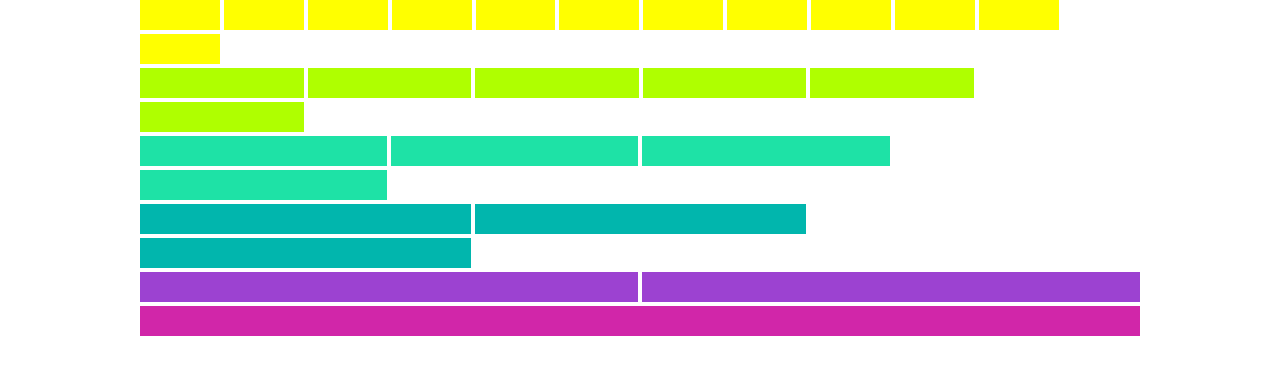
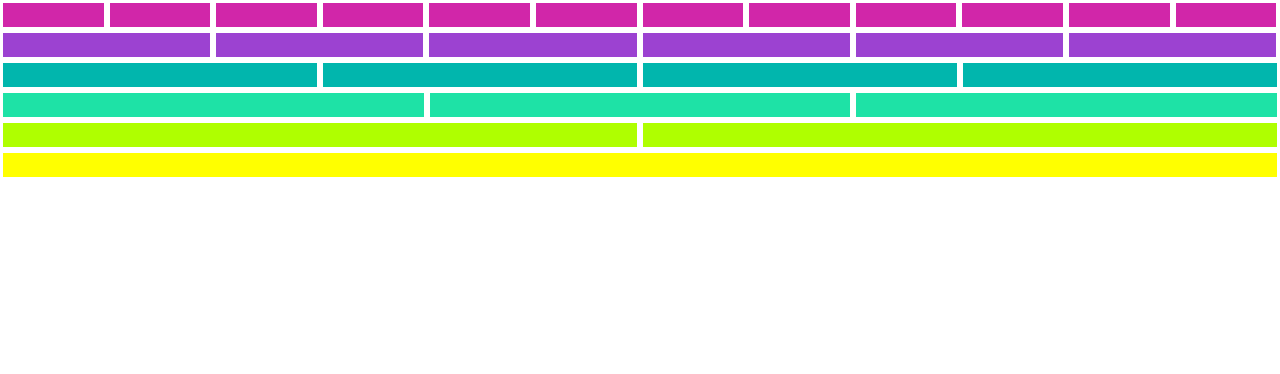
Before and after one commit to Samahara/grid-system, a plain HTML site: page index.html in a window 1280 px wide. Drawn offline with Linux system fonts and the light colour scheme.

Commit message:
ya entendí :D

```diff
--- a/css/main.css
+++ b/css/main.css
@@ -1,59 +1,69 @@
+/*para que todo quede adentro del container uso box-sizing*/
 * {
   box-sizing: border-box;
+}
+
+body {
   margin: 0;
   padding: 0;
 }
 
-#container {
-  margin: 0 auto;
-  max-width: 1000px;
+.container {
+  margin: 0 auto; /*para centrar el contenido.*/
+  max-width: 1200px; /*defino ambos width en pocentaje y pixéles*/
+  width: 100%; /*ó 1200px para hacerlo fijo.*/
+}
+
+/*Un content con espacio vacío que se agregue
+al inicio y al final de las filas*/
+.row::before,
+.row::after {
+  content: " ";
+  display: table;
+}
+
+.row::after {
+  clear: both;
+}
+
+/*Ya comienza el uso de pseudoselectores*/
+[class*="col-"] {
+  border: 3px solid white; /*se le agrega el borde y va a respetar el porcentaje total*/
+  min-height: 7px; /*tamaño estandar es 7px*/
+  float: left;
+  padding: 12px; /*espacio de los gutters*/
+}
+
+.col-1 {
+  background-color: #D126A9;
+  width: 8.33%;
+}
+
+.col-2 {
+  background-color: #9C42D1;
+  width: 16.66%;
+}
+
+.col-3 {
+  background-color: #01B6AD;
+  width: 25%;
+}
+
+.col-4 {
+  background-color: #1EE2A6;
+  width: 33.33%;
+}
+
+.col-5 {
+  width: 41.66%;
+}
+
+.col-6 {
+  background-color: #AFFF00;
+  width: 50%;
+}
+
+.col-12 {
+  background-color: #FFFF00;
   width: 100%;
 }
-
-.column-1 {
-  background-color: #D126A9;
-  display: inline-grid;
-  height: 30px;
-  width: 100%;
-}
-
-.column-2 {
-  background-color: #9C42D1;
-  display: inline-grid;
-  height: 30px;
-  width: 49.8%;
-}
-
-.column-3 {
-  background-color: #01B6AD;
-  display: inline-grid;
-  height: 30px;
-  width: 33.09%;
-}
-
-.column-4 {
-  background-color: #1EE2A6;
-  display: inline-grid;
-  height: 30px;
-  width: 24.72%;
-}
-
-.column-6 {
-  background-color: #AFFF00;
-  display: inline-grid;
-  height: 30px;
-  width: 16.36%;
-}
-
-.column-12 {
-  background-color: #FFFF00;
-  display: inline-grid;
-  height: 30px;
-  width: 7.99%;
-}
-
-.row::before, .row::after {
-  content: "";
-  display: table;
-  clear: both;
-}
--- a/index.html
+++ b/index.html
@@ -6,47 +6,75 @@
     <link rel="stylesheet" href="css/main.css">
   </head>
   <body>
-    <section id="container">
-      <div class="row">
-        <div class="column-12"></div>
-        <div class="column-12"></div>
-        <div class="column-12"></div>
-        <div class="column-12"></div>
-        <div class="column-12"></div>
-        <div class="column-12"></div>
-        <div class="column-12"></div>
-        <div class="column-12"></div>
-        <div class="column-12"></div>
-        <div class="column-12"></div>
-        <div class="column-12"></div>
-        <div class="column-12"></div>
-      </div>
-      <div class="row">
-        <div class="column-6"></div>
-        <div class="column-6"></div>
-        <div class="column-6"></div>
-        <div class="column-6"></div>
-        <div class="column-6"></div>
-        <div class="column-6"></div>
-      </div>
-      <div class="row">
-        <div class="column-4"></div>
-        <div class="column-4"></div>
-        <div class="column-4"></div>
-        <div class="column-4"></div>
-      </div>
-      <div class="row">
-        <div class="column-3"></div>
-        <div class="column-3"></div>
-        <div class="column-3"></div>
-      </div>
-      <div class="row">
-        <div class="column-2"></div>
-        <div class="column-2"></div>
-      </div>
-      <div class="row">
-        <div class="column-1"></div>
-      </div>
+    <section class"container">
+      <section class="row">
+        <section class="col-1">
+        </section>
+        <section class="col-1">
+        </section>
+        <section class="col-1">
+        </section>
+        <section class="col-1">
+        </section>
+        <section class="col-1">
+        </section>
+        <section class="col-1">
+        </section>
+        <section class="col-1">
+        </section>
+        <section class="col-1">
+        </section>
+        <section class="col-1">
+        </section>
+        <section class="col-1">
+        </section>
+        <section class="col-1">
+        </section>
+        <section class="col-1">
+        </section>
+      </section>
+      <section class="row">
+        <section class="col-2">
+        </section>
+        <section class="col-2">
+        </section>
+        <section class="col-2">
+        </section>
+        <section class="col-2">
+        </section>
+        <section class="col-2">
+        </section>
+        <section class="col-2">
+        </section>
+      </section>
+      <section class="row">
+        <section class="col-3">
+        </section>
+        <section class="col-3">
+        </section>
+        <section class="col-3">
+        </section>
+        <section class="col-3">
+        </section>
+      </section>
+      <section class="row">
+        <section class="col-4">
+        </section>
+        <section class="col-4">
+        </section>
+        <section class="col-4">
+        </section>
+      </section>
+      <section class="row">
+        <section class="col-6">
+        </section>
+        <section class="col-6">
+        </section>
+      </section>
+      <section class="row">
+        <section class="col-12">
+        </section>
+      </section>
     </section>
   </body>
 </html>
```
